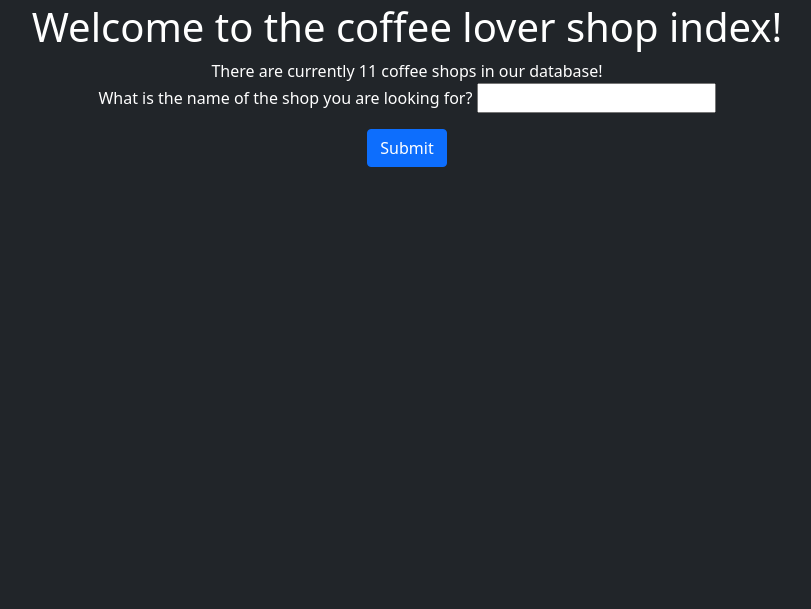
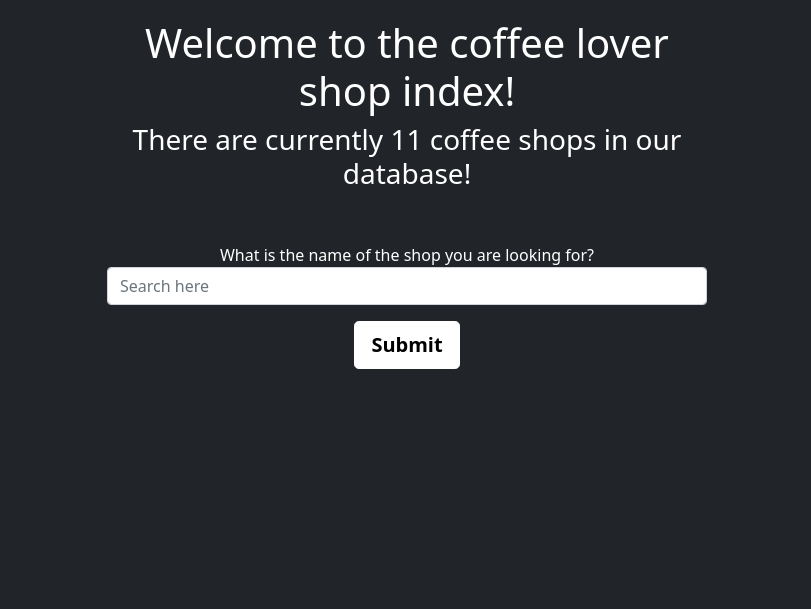
Before and after one commit to sicness9/BrewReview, a Flask app: page /shops in a window 1280 px wide. Shown: the part 69-678 px from the top of the page, without its empty margins (233-1044 px from the left). Run offline with Flask 2, Linux system fonts and the light colour scheme; data comes from the database, SQL or seed files in the repository; some libraries are stand-ins or nearby versions.

Commit message:
updated the shop index html page to look more uniform with the rest of the forms on the site

```diff
--- a/website/templates/shopIndex.html
+++ b/website/templates/shopIndex.html
@@ -1,16 +1,18 @@
 {% extends "base.html" %}
 {% block title %} Home {% endblock %}
 {% block content%}
-    <div class="container-fluid">
+    <div class="cover-container d-flex w-50 h-25 p-3 mx-auto flex-column">
     <h1 style="color:white; font-size=300%;">Welcome to the coffee lover shop index!</h1>
-    <div style="color:white">There are currently {{shops}} coffee shops in our database!</div>
+    <h3 class="container" style="color:white">There are currently {{shops}} coffee shops in our database!</h3>
 
     </div>
 
-<div>
-<form action="/shops/<name>/ratings" class="form" method="POST">
-    <p style="color:white">What is the name of the shop you are looking for? <input type = "text" name = "name" /></p>
-    <p><input class="btn btn-primary" type = "submit" value = "Submit" /></p>
+
+<form action="/shops/<name>/ratings" method="POST">
+    <div align="center" class="container w-50 form-group mx-auto pt-5">
+        <p style="color:white">What is the name of the shop you are looking for? <input type = "text" class="form-control" placeholder="Search here" name = "name" /></p>
+        <p><input class="btn btn-lg btn-secondary fw-bold border-white bg-white text-black" type = "submit" value = "Submit" /></p>
+    </div>
 </form>
-</div>
+
 {% endblock %}
```
